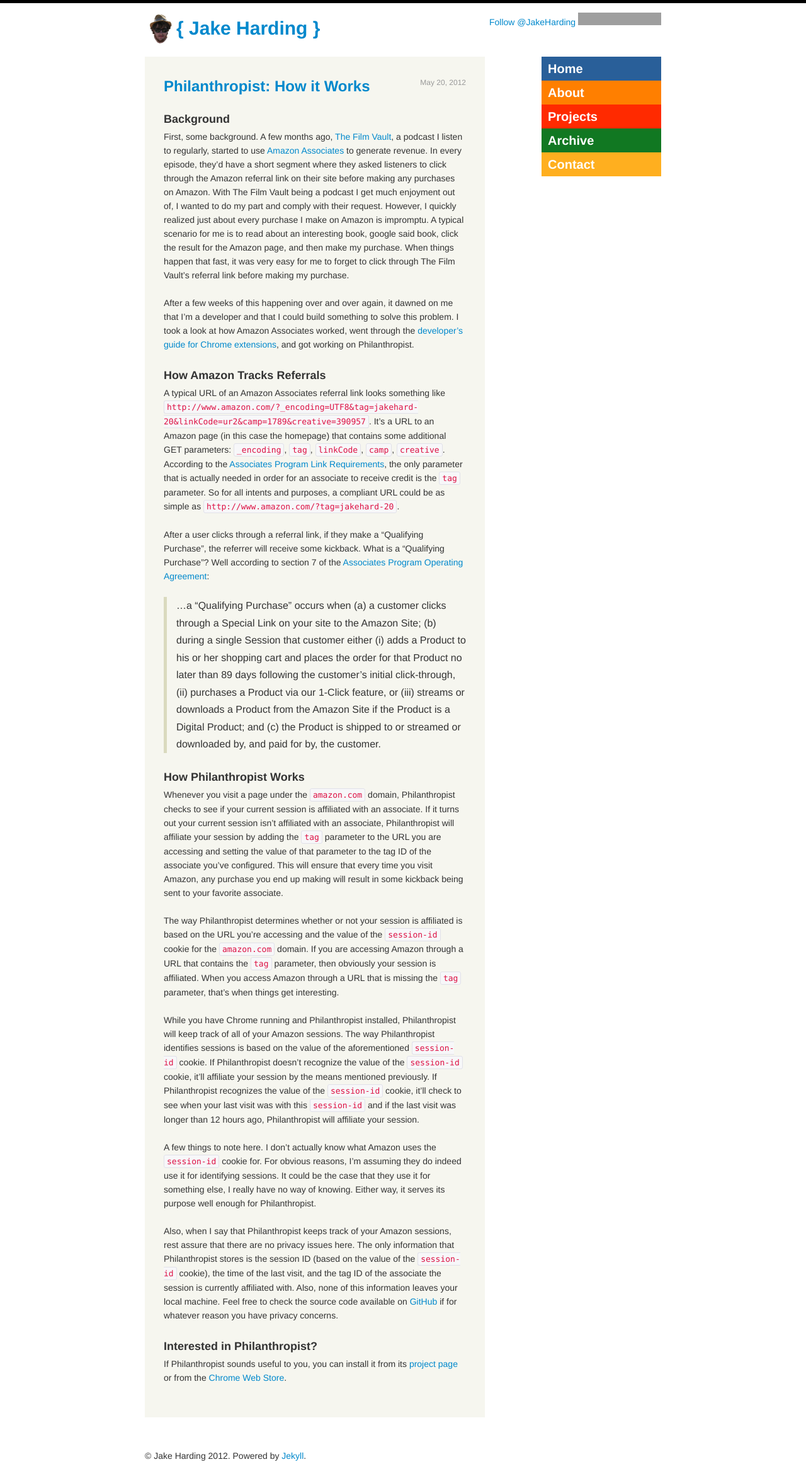
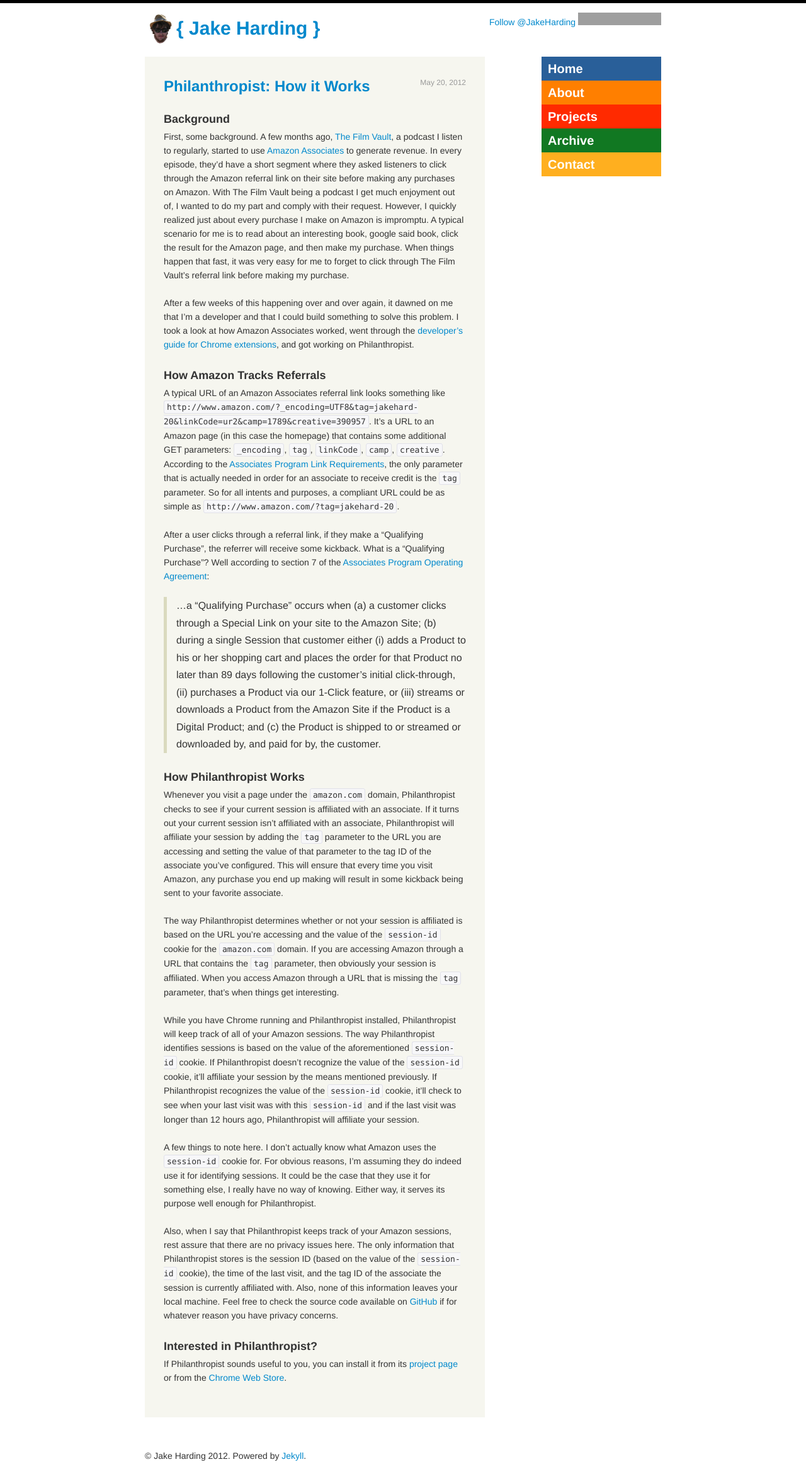
Before and after one commit to jharding/jharding.github.com, a Jekyll site: the page built from _posts/2012-5-20-philanthropist-how-it-works.md, in a window 1280 px wide. Shown: the whole page at 63% size. Built offline with Jekyll 4.4.1, drawn with Linux system fonts in a browser that asks for light colours; comment, search, counter and statistics services are not loaded; grey boxes are pictures that could not be loaded.

Commit message:
Changing the color of inline code blocks.

```diff
--- a/public/style/jharding.css
+++ b/public/style/jharding.css
@@ -557,7 +557,7 @@ pre {
 }
 code {
   padding: 2px 4px;
-  color: #d14;
+  color: #333333;
   background-color: #f7f7f9;
   border: 1px solid #e1e1e8;
 }
```
Also changed, not shown: 1 other file.
